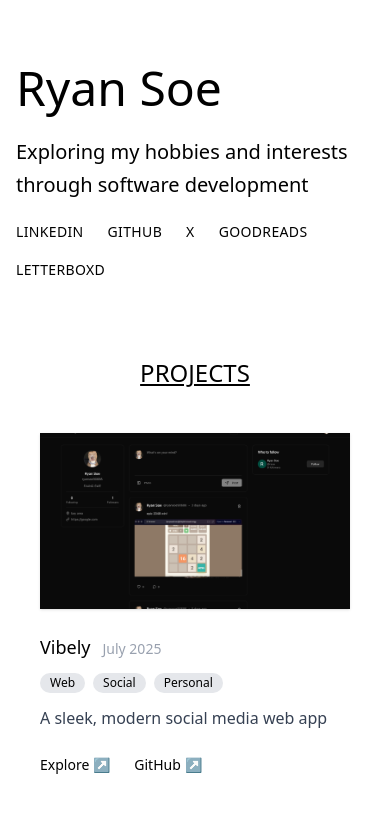
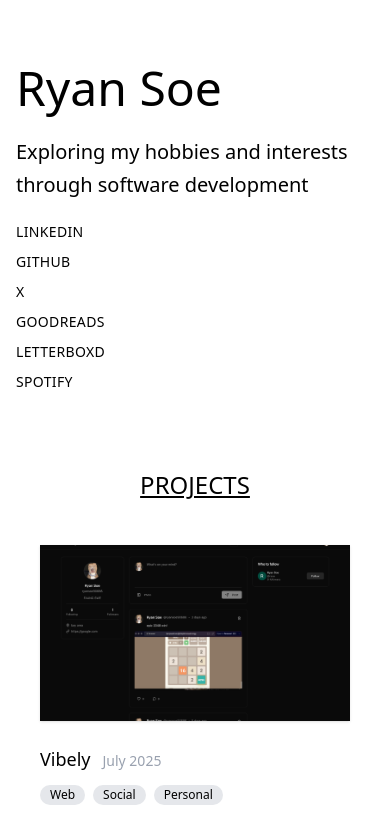
Before and after one commit to ryansoe/ryan-portfolio, a Next.js app: page / in a window 390 px wide. Shown: the top 822 px of the page. Built offline with nearby package versions, Linux system fonts and the light colour scheme.

Commit message:
feat(hero): links appear vertical on mobile

```diff
--- a/src/components/HeroSection.tsx
+++ b/src/components/HeroSection.tsx
@@ -1,6 +1,15 @@
 import { personalInfo } from "@/presets/personal";
 
-const HeroSection = () => (
+const HeroSection = () => {
+  const linkClassName = [
+    "group relative inline-flex items-center gap-1",
+    "no-underline font-medium text-sm uppercase tracking-wide text-black leading-none",
+    "after:absolute after:left-0 after:-bottom-[1px] after:h-[1px] after:w-0 after:bg-black",
+    "after:transition-[width] after:duration-200",
+    "hover:after:w-full focus-visible:after:w-full",
+  ].join(" ");
+
+  return (
     <section className="my-16 px-4">
       <div className="max-w-full sm:max-w-[95%] lg:max-w-[66.67%] mx-auto text-left">
         <h1 className="text-5xl font-medium mb-6 text-black">
@@ -11,14 +20,14 @@ const HeroSection = () => (
           {personalInfo.description}
         </p>
 
-      <div className="flex justify-start gap-6 flex-wrap">
+        <div className="flex flex-col sm:flex-row justify-start gap-4 sm:gap-6">
           {personalInfo.links.map((link, index) => (
             <a
               key={index}
               href={link.url}
               target="_blank"
               rel="noopener noreferrer"
-            className="group relative inline-flex items-center gap-1 no-underline font-medium text-sm uppercase tracking-wide text-black leading-none after:absolute after:left-0 after:-bottom-[1px] after:h-[1px] after:w-0 after:bg-black after:transition-[width] after:duration-200 hover:after:w-full focus-visible:after:w-full sm:focus:underline"
+              className={linkClassName}
             >
               {link.name}
             </a>
@@ -27,5 +36,6 @@ const HeroSection = () => (
       </div>
     </section>
   );
+};
 
 export default HeroSection;
--- a/src/presets/personal.ts
+++ b/src/presets/personal.ts
@@ -31,5 +31,9 @@ export const personalInfo: PersonalInfo = {
       name: "Letterboxd",
       url: "https://letterboxd.com/ryansoe/",
     },
+    {
+      name: "Spotify",
+      url: "https://open.spotify.com/user/moonsetter03?si=e275e39520024c21",
+    },
   ],
 };
```
Lines whose indentation alone changed are shown as unchanged.
